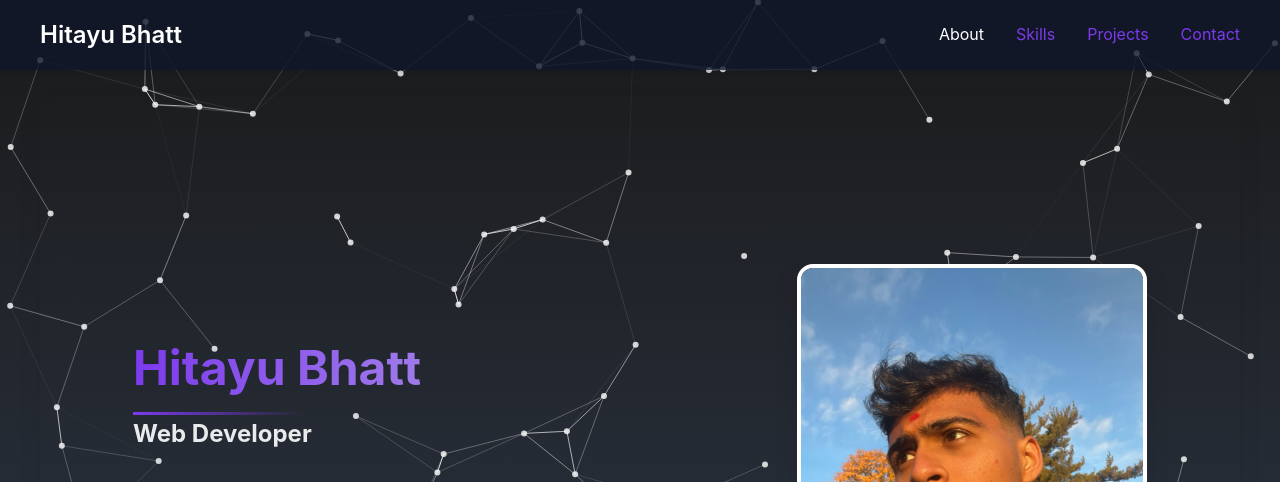
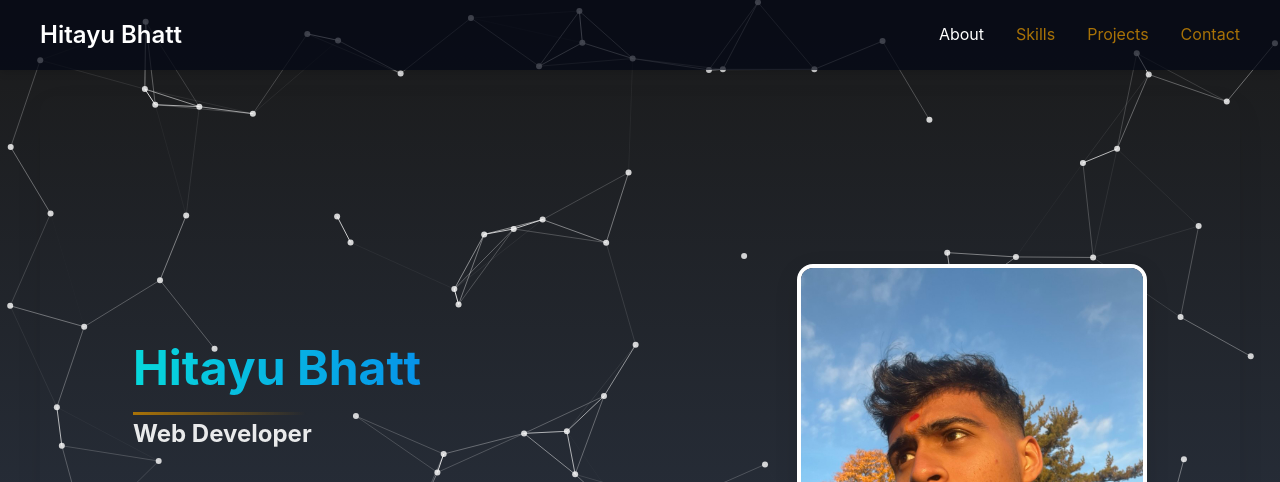
Before and after one commit to Hitayu26/myport, a plain HTML site: page index.html in a window 1280 px wide. Shown: the top 482 px of the page. Drawn offline with Linux system fonts and the light colour scheme.

Commit message:
Update style.css

```diff
--- a/style.css
+++ b/style.css
@@ -5,13 +5,13 @@
 }
 
 :root {
-    --primary-color: #7C3AED;    /* Vibrant purple */
-    --secondary-color: #6D28D9;  /* Darker purple */
+    --primary-color: #a87207;    /* Vibrant Orange */
+    --secondary-color: #0bec29;  /* Darker purple */
     --accent-color: #white;
     --text-color: #FFFFFF;       /* White text */
     --text-secondary: rgba(255, 255, 255, 0.7);  /* Dimmed white */
-    --background: #0F172A;       /* Dark blue background */
-    --nav-bg: rgba(15, 23, 42, 0.8);  /* Semi-transparent dark blue */
+    --background: #ec8c06;       /* Dark blue background */
+    --nav-bg: rgba(4, 7, 22, 0.721);  /* Semi-transparent dark blue */
     --card-bg: rgba(255, 255, 255, 0.1);  /* Transparent white */
     --hover-bg: rgba(255, 255, 255, 0.15);  /* Slightly lighter on hover */
 }
@@ -171,7 +171,7 @@ section h2::after {
 }
 .about-content h2 {
     font-size: 3rem;
-    background: linear-gradient(to right, #7C3AED, #9F7AEA);
+    background: linear-gradient(to right, #07d8db, #0693ea);
     -webkit-background-clip: text;
     background-clip: text;
     color: transparent;
```
